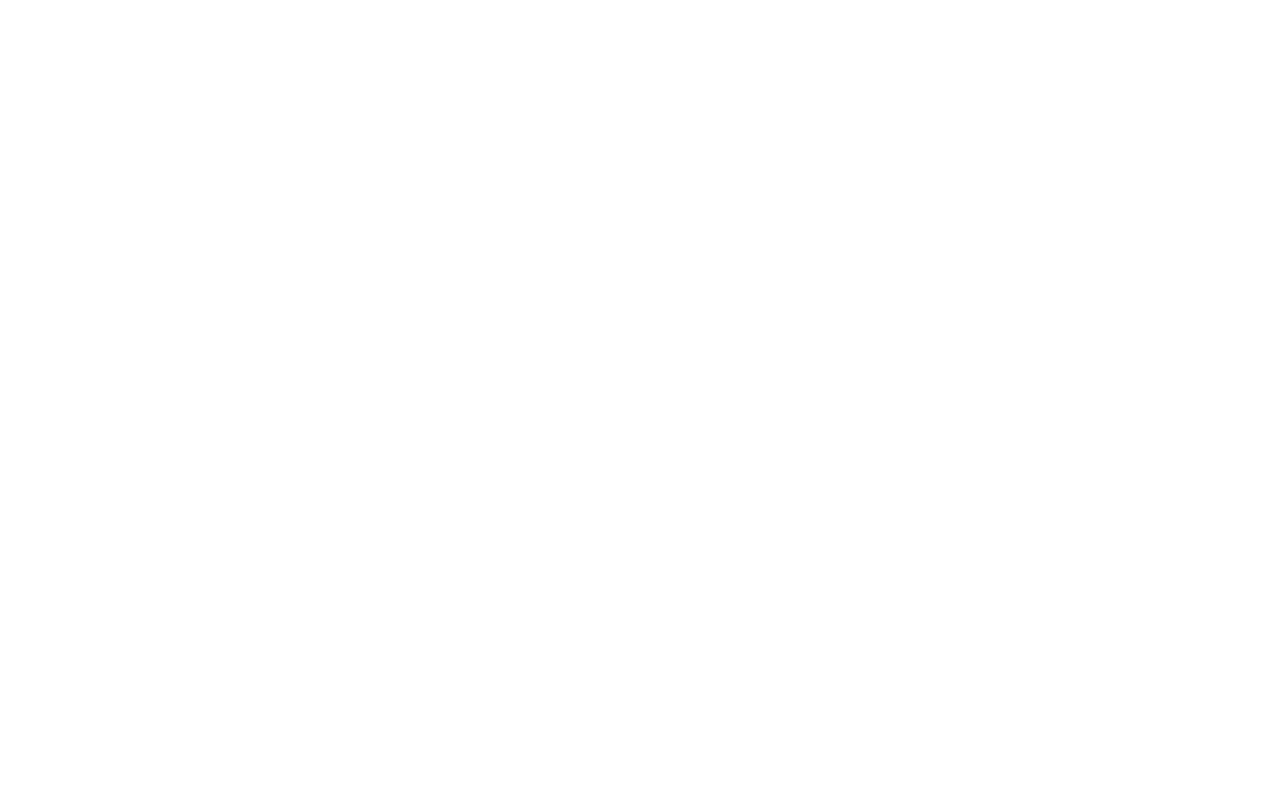
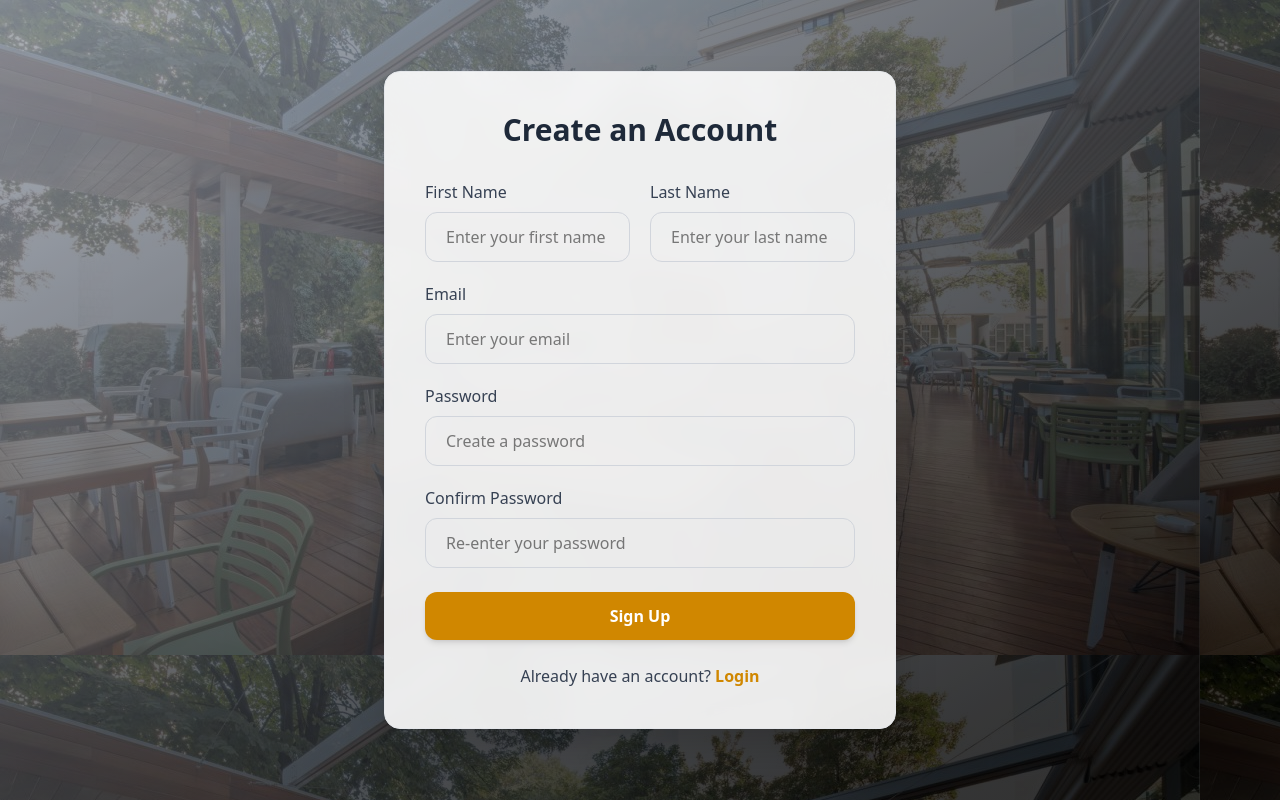
Before and after one commit to maharjanaryan/React-Js, a React (Vite) app: page /signup in a window 1280 px wide. Before the commit this address had no page. Built offline with nearby package versions, Linux system fonts and the light colour scheme.

Commit message:
admin part nearly finish

```diff
--- a/db.json
+++ b/db.json
@@ -5,6 +5,12 @@
       "name": "King",
       "role": "Chef",
       "email": "king@gmail.com"
+    },
+    {
+      "name": "Queen",
+      "role": "Owner",
+      "email": "Queen@gmail.com",
+      "id": "4b3a"
     }
   ]
 }
--- a/src/App.jsx
+++ b/src/App.jsx
@@ -13,6 +13,7 @@
 import Analytics from './pages/adminlayout/Analytics';
 import Products from './pages/adminlayout/Products.jsx';
 import Report from './pages/adminlayout/Report.jsx';
+import Signup from './pages/SignUp.jsx';
 
 
 
@@ -25,6 +26,7 @@
         {/* Public routes */}
         <Route path="/" element={<Home />} />
         <Route path="/login" element={<Login />} />
+        <Route path="/signup" element={<Signup />} />
         <Route path="/aboutus" element={<AboutUs />} />
         <Route path="/gallery" element={<CafeGallery />} />
 
--- a/src/components/AdminPart/DeleteStaffModal.jsx
+++ b/src/components/AdminPart/DeleteStaffModal.jsx
@@ -7,7 +7,9 @@
     <div className="fixed inset-0 bg-black/30 flex justify-center items-center z-50">
       <div className="bg-white p-6 rounded-xl shadow-lg w-96 text-center">
         <h2 className="text-lg font-bold mb-4">Confirm Delete</h2>
-        <p className="mb-6">Are you sure you want to delete <strong>{staffName}</strong>?</p>
+        <p className="mb-6">
+          Are you sure you want to delete <strong>{staffName}</strong>?
+        </p>
 
         <div className="flex justify-center gap-4">
           <button
--- a/src/pages/Login.jsx
+++ b/src/pages/Login.jsx
@@ -102,7 +102,7 @@
         <p className="text-center text-gray-700">
           Don't have an account?{" "}
           <NavLink
-            to="/admin/signup"
+            to="/signup"
             className="text-yellow-600 font-semibold hover:underline"
           >
             Sign Up
--- /dev/null
+++ b/src/pages/Signup.jsx
@@ -0,0 +1,160 @@
+import { useState } from "react";
+import { NavLink, useNavigate } from "react-router-dom";
+
+const Signup = () => {
+  const navigate = useNavigate();
+
+  // ✅ Separate states for first & last name
+  const [firstName, setFirstName] = useState("");
+  const [lastName, setLastName] = useState("");
+  const [email, setEmail] = useState("");
+  const [password, setPassword] = useState("");
+  const [confirmPassword, setConfirmPassword] = useState("");
+
+  const [errors, setErrors] = useState({});
+
+  // ✅ Validation logic updated
+  const validateForm = () => {
+    const newErrors = {};
+    if (!firstName.trim()) newErrors.firstName = "First name is required";
+    if (!lastName.trim()) newErrors.lastName = "Last name is required";
+    if (!email) newErrors.email = "Email is required";
+    if (!password) newErrors.password = "Password is required";
+    if (password.length < 6) newErrors.password = "Password must be at least 6 characters";
+    if (password !== confirmPassword) newErrors.confirmPassword = "Passwords do not match";
+    return newErrors;
+  };
+
+  const handleSignup = () => {
+    const formErrors = validateForm();
+    setErrors(formErrors);
+
+    if (Object.keys(formErrors).length === 0) {
+      // ✅ Normally you'd send API request here
+      console.log("Form submitted:", { firstName, lastName, email, password });
+
+      // For demo - navigate to login
+      navigate("/admin/login");
+    }
+  };
+
+  return (
+    <div className="min-h-screen flex items-center justify-center bg-gradient-to-br from-gray-400 to-black relative">
+      {/* Background pattern */}
+      <div className="absolute inset-0 bg-[url('/images/outdoor.png')] opacity-20"></div>
+
+      {/* Signup Card */}
+      <div className="relative z-10 w-full max-w-lg p-10 bg-white/90 backdrop-blur-md rounded-2xl shadow-2xl border border-gray-200">
+        <h2 className="text-3xl font-bold text-center text-gray-800 mb-8">
+          Create an Account
+        </h2>
+
+{/* First & Last Name Side by Side */}
+<div className="mb-5 flex gap-5">
+  {/* First Name */}
+  <div className="w-1/2">
+    <label className="block text-gray-700 font-medium mb-2">First Name</label>
+    <input
+      type="text"
+      placeholder="Enter your first name"
+      value={firstName}
+      onChange={(e) => setFirstName(e.target.value)}
+      className={`w-full px-5 py-3 border ${
+        errors.firstName ? "border-red-500" : "border-gray-300"
+      } rounded-xl focus:outline-none focus:ring-2 focus:ring-yellow-600 transition`}
+    />
+    {errors.firstName && (
+      <p className="text-red-500 text-sm mt-1">{errors.firstName}</p>
+    )}
+  </div>
+
+  {/* Last Name */}
+  <div className="w-1/2">
+    <label className="block text-gray-700 font-medium mb-2">Last Name</label>
+    <input
+      type="text"
+      placeholder="Enter your last name"
+      value={lastName}
+      onChange={(e) => setLastName(e.target.value)}
+      className={`w-full px-5 py-3 border ${
+        errors.lastName ? "border-red-500" : "border-gray-300"
+      } rounded-xl focus:outline-none focus:ring-2 focus:ring-yellow-600 transition`}
+    />
+    {errors.lastName && (
+      <p className="text-red-500 text-sm mt-1">{errors.lastName}</p>
+    )}
+  </div>
+</div>
+
+
+        {/* Email */}
+        <div className="mb-5">
+          <label className="block text-gray-700 font-medium mb-2">Email</label>
+          <input
+            type="email"
+            placeholder="Enter your email"
+            value={email}
+            onChange={(e) => setEmail(e.target.value)}
+            className={`w-full px-5 py-3 border ${
+              errors.email ? "border-red-500" : "border-gray-300"
+            } rounded-xl focus:outline-none focus:ring-2 focus:ring-yellow-600 transition`}
+          />
+          {errors.email && <p className="text-red-500 text-sm mt-1">{errors.email}</p>}
+        </div>
+
+        {/* Password */}
+        <div className="mb-5">
+          <label className="block text-gray-700 font-medium mb-2">Password</label>
+          <input
+            type="password"
+            placeholder="Create a password"
+            value={password}
+            onChange={(e) => setPassword(e.target.value)}
+            className={`w-full px-5 py-3 border ${
+              errors.password ? "border-red-500" : "border-gray-300"
+            } rounded-xl focus:outline-none focus:ring-2 focus:ring-yellow-600 transition`}
+          />
+          {errors.password && <p className="text-red-500 text-sm mt-1">{errors.password}</p>}
+        </div>
+
+        {/* Confirm Password */}
+        <div className="mb-6">
+          <label className="block text-gray-700 font-medium mb-2">Confirm Password</label>
+          <input
+            type="password"
+            placeholder="Re-enter your password"
+            value={confirmPassword}
+            onChange={(e) => setConfirmPassword(e.target.value)}
+            className={`w-full px-5 py-3 border ${
+              errors.confirmPassword ? "border-red-500" : "border-gray-300"
+            } rounded-xl focus:outline-none focus:ring-2 focus:ring-yellow-600 transition`}
+          />
+          {errors.confirmPassword && (
+            <p className="text-red-500 text-sm mt-1">{errors.confirmPassword}</p>
+          )}
+        </div>
+
+        {/* Signup Button */}
+        <button
+          onClick={handleSignup}
+          className="w-full bg-yellow-600 hover:bg-yellow-700 text-white font-semibold py-3 rounded-xl shadow-md transition-colors mb-6"
+        >
+          Sign Up
+        </button>
+
+        {/* Redirect to Login */}
+        <p className="text-center text-gray-700">
+          Already have an account?{" "}
+          <NavLink
+            to="/login"
+            className="text-yellow-600 font-semibold hover:underline"
+          >
+            Login
+          </NavLink>
+        </p>
+      </div>
+    </div>
+  );
+};
+
+export default Signup;
--- a/src/pages/adminlayout/StaffManage.jsx
+++ b/src/pages/adminlayout/StaffManage.jsx
@@ -1,7 +1,7 @@
 import React, { useEffect, useState } from "react";
 import { AiOutlineUserAdd, AiOutlineEdit, AiOutlineDelete } from "react-icons/ai";
 import AddStaff from "../../components/AdminPart/AddStaff";
-
+import DeleteStaffModal from "../../components/AdminPart/DeleteStaffModal";
 
 const StaffManagement = () => {
   const [staffList, setStaffList] = useState([]);
@@ -9,6 +9,8 @@
   const [isModalOpen, setIsModalOpen] = useState(false);
   const [isEditing, setIsEditing] = useState(false);
   const [editingId, setEditingId] = useState(null);
+  const [deleteModalOpen, setDeleteModalOpen] = useState(false);
+  const [staffToDelete, setStaffToDelete] = useState(null);
 
   // Fetch staff from db.json
   useEffect(() => {
@@ -35,7 +37,7 @@
     if (isEditing) {
       // Edit existing staff
       fetch(`http://localhost:5000/staff/${editingId}`, {
-        method: "PUT", // Use PUT for updating
+        method: "PUT",
         headers: { "Content-Type": "application/json" },
         body: JSON.stringify(newStaff),
       })
@@ -64,9 +66,13 @@
   };
 
   // Delete staff
-  const handleDelete = (id) => {
-    fetch(`http://localhost:5000/staff/${id}`, { method: "DELETE" })
-      .then(() => setStaffList((prev) => prev.filter((s) => s.id !== id)))
+  const handleDelete = () => {
+    fetch(`http://localhost:5000/staff/${staffToDelete.id}`, { method: "DELETE" })
+      .then(() => {
+        setStaffList((prev) => prev.filter((s) => s.id !== staffToDelete.id));
+        setStaffToDelete(null);
+        setDeleteModalOpen(false);
+      })
       .catch((err) => console.error("Error deleting staff:", err));
   };
 
@@ -76,6 +82,12 @@
     setEditingId(staff.id);
     setIsEditing(true);
     setIsModalOpen(true);
+  };
+
+  // Open delete confirmation modal
+  const handleOpenDeleteModal = (staff) => {
+    setStaffToDelete(staff);
+    setDeleteModalOpen(true);
   };
 
   // Reset modal
@@ -126,7 +138,7 @@
                     <AiOutlineEdit size={20} />
                   </button>
                   <button
-                    onClick={() => handleDelete(staff.id)}
+                    onClick={() => handleOpenDeleteModal(staff)}
                     className="text-red-500 hover:text-red-700"
                   >
                     <AiOutlineDelete size={20} />
@@ -138,13 +150,22 @@
         </table>
       </div>
 
+      {/* Add/Edit Staff Modal */}
       <AddStaff
         isOpen={isModalOpen}
         onClose={resetModal}
         newStaff={newStaff}
         handleChange={handleChange}
-        handleAddStaff={handleSaveStaff} // renamed to save for both add/edit
+        handleAddStaff={handleSaveStaff}
         isEditing={isEditing}
+      />
+
+      {/* Delete Confirmation Modal */}
+      <DeleteStaffModal
+        isOpen={deleteModalOpen}
+        onClose={() => setDeleteModalOpen(false)}
+        staffName={staffToDelete?.name}
+        handleConfirmDelete={handleDelete}
       />
     </div>
   );
```
